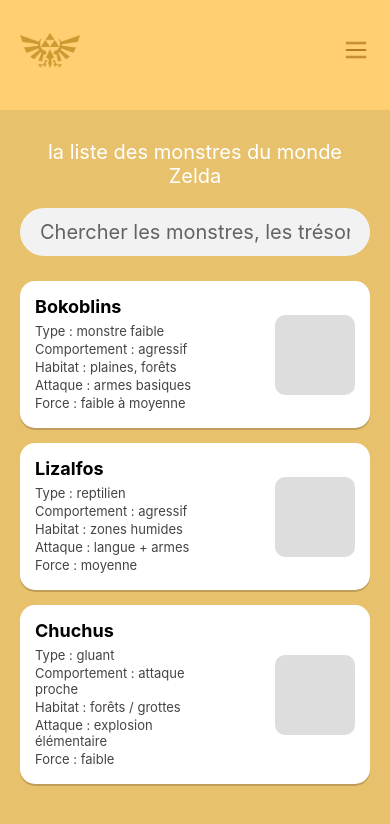
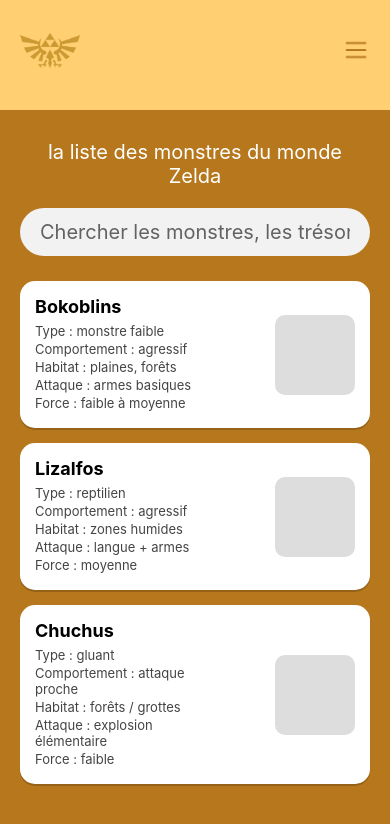
Before and after one commit to sunshine5-5/zelda-codex, a React Native app: screen /Monsters in a window 390 px wide. Shown: the top 824 px of the page. Built offline with nearby package versions, Linux system fonts and the light colour scheme.

Commit message:
update
modification du Header MonsterScreen et global

```diff
--- a/components/Header.js
+++ b/components/Header.js
@@ -6,14 +6,14 @@
 
   return (
     <View>
-      {/* Top bar */}
       <View style={styles.container}>
+
+        {/* ⚠️ CORRECTION : chemin du logo */}
         <Image
           source={require("../assets/icons/logo.png")}
           style={styles.logo}
         />
 
-        {/* Bouton menu */}
         <TouchableOpacity onPress={() => setOpen(!open)}>
           <Image
             source={require("../assets/icons/menu.png")}
@@ -22,14 +22,14 @@
         </TouchableOpacity>
       </View>
 
-      {/* Menu déroulant simple */}
       {open && (
         <View style={styles.dropdown}>
-          <TouchableOpacity onPress={() => { setOpen(false); navigation.navigate("Home"); }}>
+
+          <TouchableOpacity onPress={() => { setOpen(false); navigation.navigate("Monsters"); }}>
             <Text style={styles.link}>Accueil</Text>
           </TouchableOpacity>
 
-          <TouchableOpacity onPress={() => { setOpen(false); navigation.navigate("Monsters"); }}>
+          <TouchableOpacity onPress={() => { setOpen(false); navigation.navigate("MonsterDetail"); }}>
             <Text style={styles.link}>Les monstres</Text>
           </TouchableOpacity>
 
@@ -40,6 +40,7 @@
           <TouchableOpacity onPress={() => { setOpen(false); navigation.navigate("Treasures"); }}>
             <Text style={styles.link}>Les trésors</Text>
           </TouchableOpacity>
+
         </View>
       )}
     </View>
@@ -56,11 +57,6 @@
     flexDirection:"row",
     paddingHorizontal:20,
     paddingBottom:10,
-
-    shadowColor:"#000",
-    shadowOpacity:0.2,
-    shadowOffset:{ width:0, height:3 },
-    elevation:5,
   },
 
   logo:{
--- a/screens/MonstersScreen.js
+++ b/screens/MonstersScreen.js
@@ -4,23 +4,21 @@
 
 export default function MonstersScreen({ navigation }) {
   return (
-    <View style={{ flex: 1 }}>
-      {/* Header */}
+    <View style={{ flex: 1, backgroundColor: "#B6771D" }}>
+
       <Header navigation={navigation} />
 
-      <ScrollView style={global.page}>
+      <ScrollView style={[global.page, styles.background]}>
 
-        {/* Titre */}
         <Text style={styles.title}>la liste des monstres du monde Zelda</Text>
 
-        {/* Barre de recherche */}
         <TextInput
           placeholder="Chercher les monstres, les trésors, équipements..."
           placeholderTextColor="#626262"
           style={styles.searchBar}
         />
 
-        {/* BOX 1 — Exemple Bokoblins */}
+        {/* BOX 1 */}
         <View style={styles.card}>
           <View style={styles.cardContent}>
             <Text style={styles.cardTitle}>Bokoblins</Text>
@@ -33,7 +31,7 @@
           <View style={styles.cardImagePlaceholder} />
         </View>
 
-        {/* BOX 2 — Exemple Lizalfos */}
+        {/* BOX 2 */}
         <View style={styles.card}>
           <View style={styles.cardContent}>
             <Text style={styles.cardTitle}>Lizalfos</Text>
@@ -46,7 +44,7 @@
           <View style={styles.cardImagePlaceholder} />
         </View>
 
-        {/* BOX 3 — Exemple Chuchus */}
+        {/* BOX 3 */}
         <View style={styles.card}>
           <View style={styles.cardContent}>
             <Text style={styles.cardTitle}>Chuchus</Text>
@@ -65,6 +63,10 @@
 }
 
 const styles = StyleSheet.create({
+  background: {
+    backgroundColor: "#B6771D",
+  },
+
   title: {
     fontSize: 20,
     textAlign: "center",
@@ -79,8 +81,7 @@
     paddingHorizontal: 20,
     paddingVertical: 12,
     marginBottom: 25,
-    fontSize: 20
-    ,
+    fontSize: 20,
   },
 
   card: {
@@ -91,7 +92,6 @@
     flexDirection: "row",
     justifyContent: "space-between",
     alignItems: "center",
-
     shadowColor: "#000",
     shadowOpacity: 0.18,
     shadowOffset: { width: 0, height: 2 },
@@ -114,7 +114,6 @@
     marginBottom: 2,
   },
 
-  // TEMPORAIRE — emplacement des images
   cardImagePlaceholder: {
     width: 80,
     height: 80,
--- a/styles/global.js
+++ b/styles/global.js
@@ -2,7 +2,10 @@
 
 export default {
   page:{
-    flex:1,backgroundColor:colors.primaryLight,paddingHorizontal:20,paddingTop:20
+    flex:1,
+    backgroundColor:colors.primaryLight
+    ,paddingHorizontal:20
+    ,paddingTop:20
   },
   title:{
     fontSize:28,fontWeight:"700",textAlign:"center",color:colors.dark
```
Also changed, not shown: App.js (line endings or trailing spaces).
